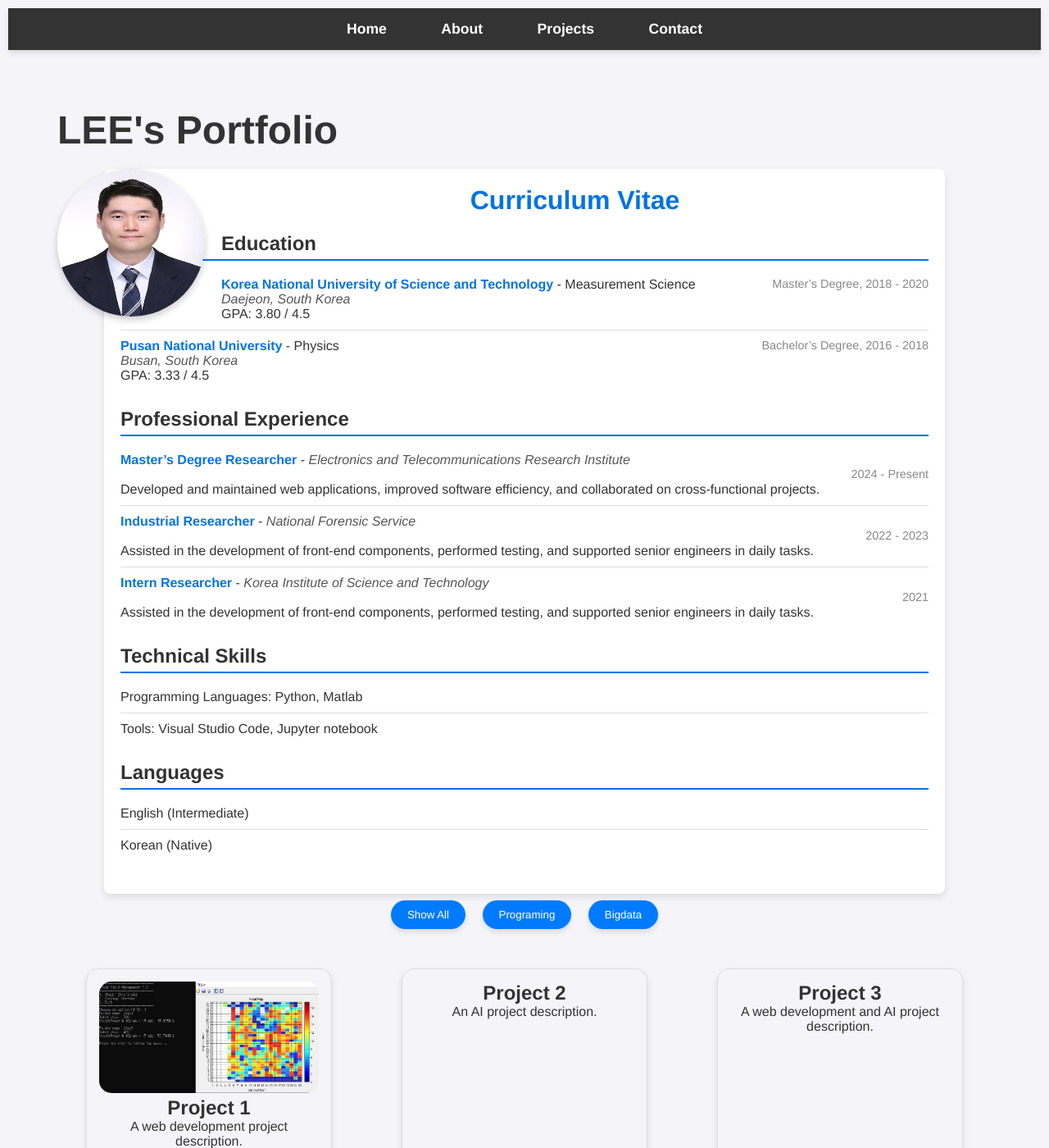
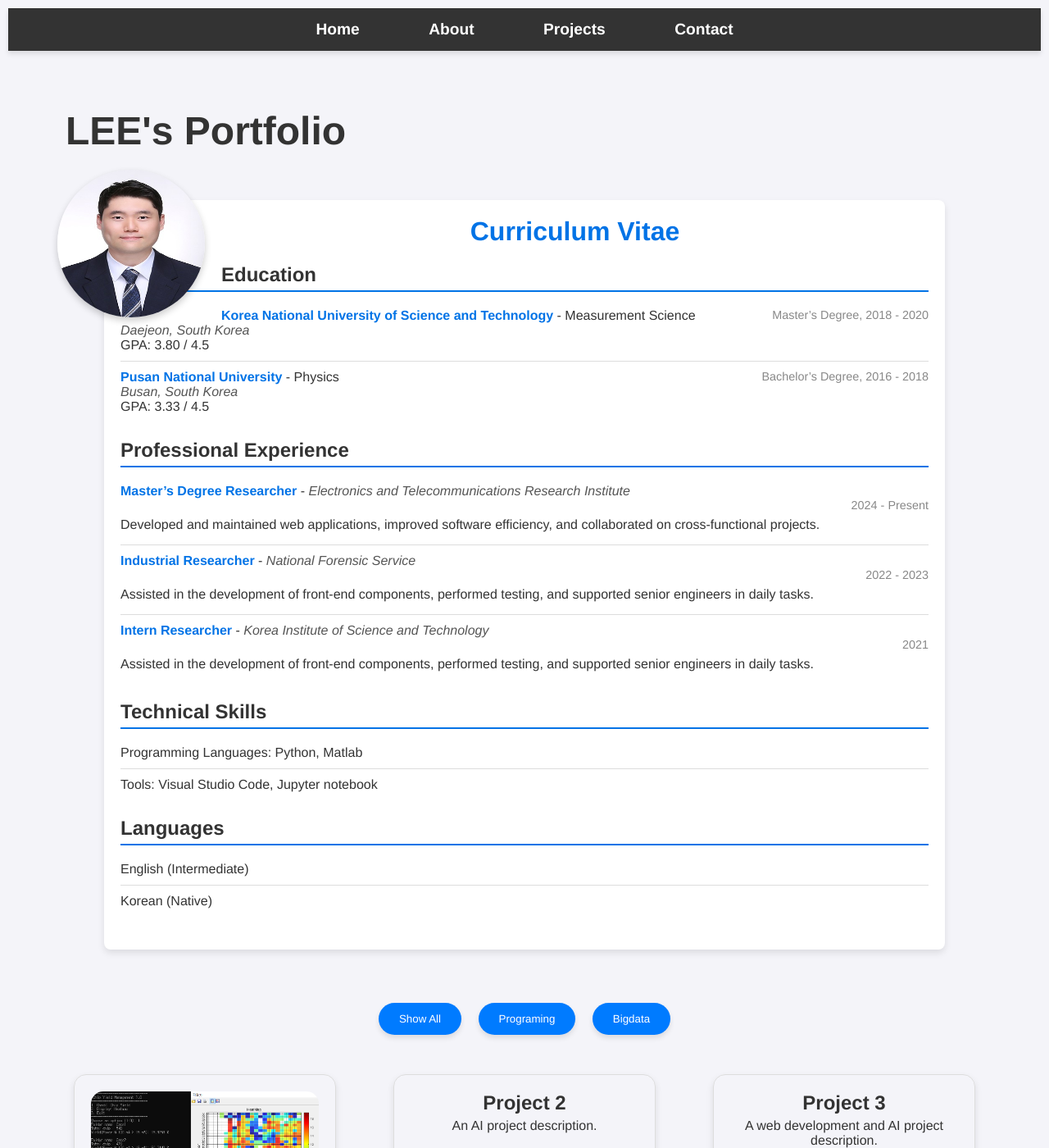
Before and after one commit to Yeonwoo-code/Portfolio, a Jekyll site: the page built from index.md, in a window 1280 px wide and 1400 px high. Shown: the whole window at 82% size. Built offline with Jekyll 4.4.1, drawn with Linux system fonts in a browser that asks for light colours.

Commit message:
Update main.css

```diff
--- a/assets/css/main.css
+++ b/assets/css/main.css
@@ -3,98 +3,97 @@
   box-sizing: border-box;
   margin: 0;
   padding: 0;
-  font-family: 'Helvetica Neue', sans-serif;
+  font-family: 'Helvetica Neue', sans-serif; /* 세련된 폰트 */
 }
 
 body {
   margin: 10px;
-  background-color: #f4f4f9;
-  color: #333;
-}
-
-/* 네비게이션 바 스타일 */
-nav {
-  background-color: #333;
-  padding: 15px 0;
-  box-shadow: 0 4px 6px rgba(0, 0, 0, 0.1);
-  position: sticky;
-  top: 0;
-  z-index: 1000;
-}
-
-nav ul.menu {
-  list-style: none;
-  padding: 0;
-  margin: 0;
-  text-align: center;
-}
-
-nav ul.menu li {
-  display: inline-block;
-  margin: 0 15px;
-}
-
-nav ul.menu li a {
-  text-decoration: none;
-  color: white;
-  font-weight: bold;
-  font-size: 1.1em;
-  padding: 8px 16px;
-  border-radius: 5px;
-  transition: color 0.3s ease, background-color 0.3s ease;
-}
-
-nav ul.menu li a:hover {
-  color: #007BFF;
-  background-color: rgba(0, 123, 255, 0.1);
+  background-color: #f4f4f9; /* 부드러운 배경색 추가 */
+  color: #333; /* 기본 텍스트 색상 */
 }
 
 /* 카테고리 버튼 스타일 */
 .category-buttons {
   margin-bottom: 20px;
-  text-align: center;
+  text-align: center; /* 버튼을 중앙에 배치 */
 }
 
 .category-buttons button {
-  padding: 10px 20px;
+  padding: 12px 25px;
   margin: 8px;
   border: none;
   background-color: #007BFF;
   color: white;
   cursor: pointer;
-  border-radius: 25px;
-  box-shadow: 0 4px 6px rgba(0, 0, 0, 0.1);
-  transition: transform 0.3s ease, background-color 0.3s ease;
+  border-radius: 25px; /* 둥글게 더 강조 */
+  box-shadow: 0 4px 6px rgba(0, 0, 0, 0.1); /* 그림자 효과 */
+  transition: transform 0.3s ease, background-color 0.3s ease; /* 호버 시 부드러운 전환 효과 */
 }
 
 .category-buttons button:hover {
   background-color: #0056b3;
-  transform: scale(1.05);
+  transform: scale(1.05); /* 호버 시 살짝 확대 효과 */
+}
+
+/* 네비게이션 바 스타일 */
+nav {
+  background-color: #333; /* 배경 색상 */
+  padding: 15px 0;
+  box-shadow: 0 4px 6px rgba(0, 0, 0, 0.1); /* 네비게이션 그림자 효과 */
+  position: sticky; /* 상단에 고정 */
+  top: 0;
+  z-index: 1000; /* 다른 요소 위에 표시 */
+}
+
+nav ul.menu {
+  list-style: none; /* 목록 스타일 제거 */
+  padding: 0;
+  margin: 0;
+  text-align: center; /* 메뉴 중앙 정렬 */
+}
+
+nav ul.menu li {
+  display: inline-block; /* 가로로 배치 */
+  margin: 0 20px;
+}
+
+nav ul.menu li a {
+  text-decoration: none;
+  color: white; /* 링크 색상 */
+  font-weight: bold;
+  font-size: 1.2em;
+  padding: 10px 20px;
+  transition: color 0.3s ease, background-color 0.3s ease; /* 부드러운 전환 효과 */
+  border-radius: 5px;
+}
+
+nav ul.menu li a:hover {
+  color: #007BFF; /* 호버 시 색상 변경 */
+  background-color: rgba(0, 123, 255, 0.1); /* 배경색 추가 */
 }
 
 /* 프로젝트 카드 스타일 */
 .projects {
   display: flex;
   flex-wrap: wrap;
-  gap: 15px;
+  gap: 30px;
   justify-content: space-around;
   padding: 20px 0;
 }
 
 .project-card {
-  width: 100%;
-  max-width: 300px;
+  width: 28%;
   border: 1px solid #ddd;
-  border-radius: 15px;
+  border-radius: 15px; /* 둥근 모서리 */
   text-align: center;
-  padding: 15px;
-  box-shadow: 0 4px 8px rgba(0, 0, 0, 0.1);
-  transition: transform 0.3s ease-in-out, opacity 0.3s ease-in-out;
+  padding: 20px;
+  box-shadow: 0 4px 8px rgba(0, 0, 0, 0.1); /* 부드러운 그림자 */
+  transition: transform 0.3s ease-in-out, opacity 0.3s ease-in-out; /* 부드러운 전환 효과 */
 }
 
 .project-card:hover {
-  transform: translateY(-10px);
-  opacity: 0.9;
+  transform: translateY(-10px); /* 카드 살짝 위로 이동 */
+  opacity: 0.9; /* 살짝 투명도 변경 */
 }
 
 .project-card img {
@@ -103,10 +102,95 @@
   border-radius: 15px;
 }
 
-/* about 섹션 스타일 */
+.project-card.hidden {
+  display: none; /* 숨김 처리 */
+}
+
+/* 반응형 디자인 */
+@media (max-width: 1024px) {
+  nav ul.menu li {
+    margin: 0 10px;
+  }
+
+  .project-card {
+    width: 45%;
+  }
+}
+
+@media (max-width: 768px) {
+  nav ul.menu {
+    display: flex;
+    flex-direction: column;
+  }
+
+  nav ul.menu li {
+    display: block;
+    margin: 10px 0;
+  }
+
+  .project-card {
+    width: 100%;
+    margin-bottom: 20px;
+  }
+}
+
+@media (max-width: 480px) {
+  body {
+    margin: 5px;
+  }
+
+  main {
+    margin: 0 5px;
+  }
+
+  .header-content h1 {
+    font-size: 2em; /* 작은 화면에서 제목 크기 조정 */
+  }
+
+  .header-content img.profile-img {
+    width: 120px;
+    height: 120px;
+    margin-right: 10px;
+  }
+
+  nav ul.menu li {
+    margin: 5px 0;
+  }
+}
+
+/* 메인 콘텐츠 영역 */
+main {
+  margin: 0 40px;
+  padding: 20px;
+}
+
+/* 헤더 및 이미지 스타일 */
+.header-content {
+  margin-top: 50px; /* 상단 여백 */
+  position: relative; /* 이미지와 글을 겹치도록 하기 위해 position 설정 */
+}
+
+.header-content h1 {
+  font-size: 3em; /* 제목 크기 더 크게 */
+  font-weight: bold;
+  color: #333;
+  margin-bottom: 20px; /* 제목 하단 여백 */
+  margin-left: 10px; /* 이미지 공간 확보를 위해 왼쪽 여백 추가 */
+}
+
+.header-content img.profile-img {
+  border-radius: 50%; /* 얼굴 이미지를 둥글게 */
+  width: 180px; /* 이미지 너비 */
+  height: 180px; /* 이미지 높이 */
+  box-shadow: 0 4px 8px rgba(0, 0, 0, 0.2); /* 이미지에 그림자 추가 */
+  transition: transform 0.3s ease; /* 호버 시 부드러운 전환 효과 */
+  float: left; /* 이미지 왼쪽 정렬 */
+  margin-right: 20px; /* 텍스트와 이미지 간 간격 */
+}
+
 .about {
   max-width: 90%;
-  margin: auto;
+  margin: 5%;
   padding: 20px;
   background-color: #fff;
   border-radius: 8px;
@@ -132,6 +216,7 @@
   margin-bottom: 10px;
 }
 
+/* 리스트 스타일 */
 .about ul {
   list-style: none;
   padding: 0;
@@ -146,6 +231,7 @@
   border-bottom: none;
 }
 
+/* 텍스트 강조 */
 .about strong {
   color: #0073e6;
   font-weight: bold;
@@ -162,82 +248,7 @@
   font-size: 0.9em;
 }
 
-/* 메인 레이아웃 */
-main {
-  margin: 0 40px;
-  padding: 20px;
+/* 기타 스타일 */
+p {
+  margin: 5px 0;
 }
-
-.header-content {
-  margin-top: 50px;
-  position: relative;
-}
-
-.header-content h1 {
-  font-size: 3em;
-  font-weight: bold;
-  color: #333;
-  margin-bottom: 20px;
-}
-
-.header-content img.profile-img {
-  border-radius: 50%;
-  width: 180px;
-  height: 180px;
-  box-shadow: 0 4px 8px rgba(0, 0, 0, 0.2);
-  transition: transform 0.3s ease;
-  float: left;
-  margin-right: 20px;
-}
-
-/* 반응형 디자인 */
-@media (max-width: 768px) {
-  nav ul.menu li {
-    display: block;
-    margin: 10px 0;
-  }
-
-  .project-card {
-    width: 45%;
-  }
-
-  .header-content h1 {
-    font-size: 2em;
-    text-align: center;
-  }
-
-  .header-content img.profile-img {
-    width: 120px;
-    height: 120px;
-    float: none;
-    display: block;
-    margin: 0 auto 20px;
-  }
-
-  .about {
-    margin: 0 20px;
-  }
-}
-
-@media (max-width: 480px) {
-  main {
-    margin: 0 10px;
-  }
-
-  .project-card {
-    width: 100%;
-  }
-
-  .category-buttons button {
-    padding: 8px 15px;
-    font-size: 0.9em;
-  }
-
-  .about {
-    padding: 15px;
-  }
-
-  .header-content h1 {
-    font-size: 1.8em;
-  }
-}
```
